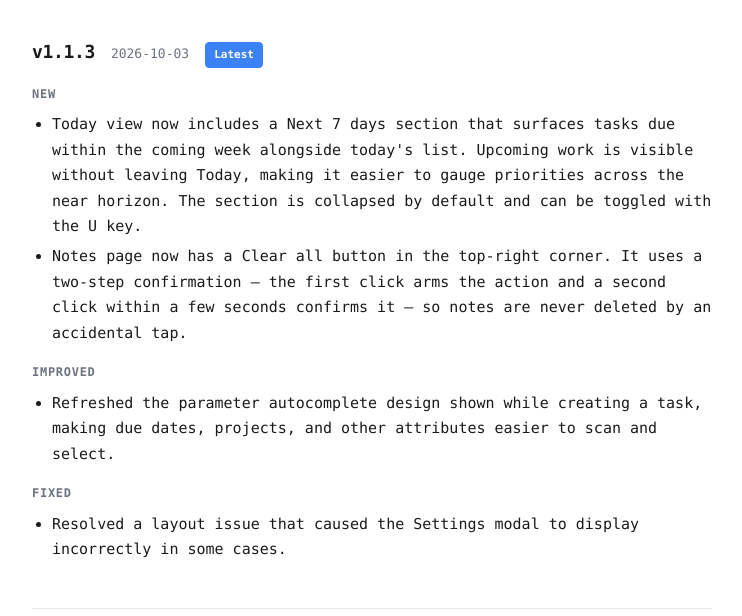
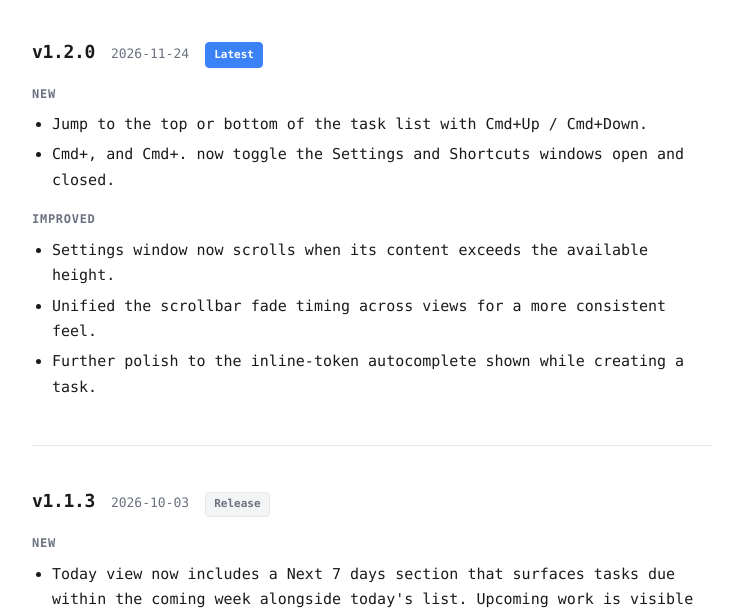
Before and after one commit to hkazuki28/hkazuki28.github.io, a plain HTML site: page keystroke-task-manager/changelog.html in a window 1280 px wide. Shown: the part 183-799 px from the top of the page, without its empty margins (268-1010 px from the left). Drawn offline with Linux system fonts and the light colour scheme.

Commit message:
Add v1.2.0 release notes to changelog
Co-Authored-By: Claude Sonnet 4.6 <noreply@anthropic.com>

```diff
--- a/keystroke-task-manager/changelog.html
+++ b/keystroke-task-manager/changelog.html
@@ -80,9 +80,32 @@
 
     <div class="release">
       <div class="release-header">
+        <span class="release-version">v1.2.0</span>
+        <span class="release-date">2026-11-24</span>
+        <span class="release-tag latest">Latest</span>
+      </div>
+      <div class="change-group">
+        <h3>New</h3>
+        <ul>
+          <li>Jump to the top or bottom of the task list with Cmd+Up / Cmd+Down.</li>
+          <li>Cmd+, and Cmd+. now toggle the Settings and Shortcuts windows open and closed.</li>
+        </ul>
+      </div>
+      <div class="change-group">
+        <h3>Improved</h3>
+        <ul>
+          <li>Settings window now scrolls when its content exceeds the available height.</li>
+          <li>Unified the scrollbar fade timing across views for a more consistent feel.</li>
+          <li>Further polish to the inline-token autocomplete shown while creating a task.</li>
+        </ul>
+      </div>
+    </div>
+
+    <div class="release">
+      <div class="release-header">
         <span class="release-version">v1.1.3</span>
         <span class="release-date">2026-10-03</span>
-        <span class="release-tag latest">Latest</span>
+        <span class="release-tag">Release</span>
       </div>
       <div class="change-group">
         <h3>New</h3>
```
